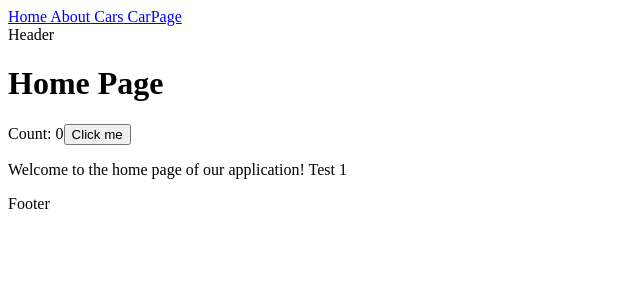
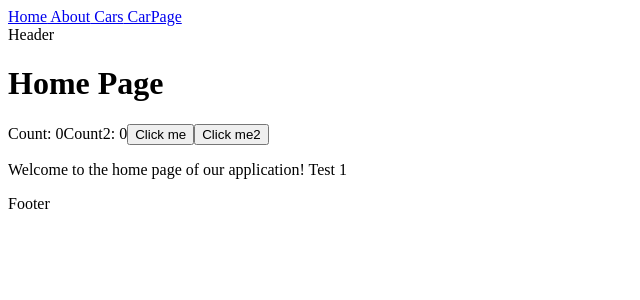
Before and after one commit to Davezu/react, a React (Vite) app: page / in a window 1280 px wide. Shown: the top 300 px of the page, without its empty margins (0-640 px from the left). Built offline with nearby package versions, Linux system fonts and the light colour scheme.

Commit message:
useEffect

```diff
--- a/src/pages/Home.jsx
+++ b/src/pages/Home.jsx
@@ -1,16 +1,28 @@
 import { useOutletContext } from "react-router-dom"
-import { useState } from 'react';
+import { useState, useEffect } from 'react';
 
 const Home = () => {
-  const {test} = useOutletContext()
+  const {test} = useOutletContext();
   const [count, setCount] = useState(0);
-  const increment = () => setCount(count + 1)
+  const [count2, setCount2]= useState(0);
+
+  const increment = () => setCount(count + 1);
+  const increment2 = () => setCount2(count2 + 1);
+
+  useEffect(() => {
+    const timer = setTimeout(() => {
+      console.log(`run once ${count}`);
+    }, 2000)
+    return () => clearTimeout(timer);
+  },[count])
   return (
     <div>
       <h1>Home Page</h1>
       <div>
         Count: {count}
+        Count2: {count2}
         <button onClick={increment}>Click me</button>
+        <button onClick={increment2}>Click me2</button>
       </div>
 
       <p>Welcome to the home page of our application! {test}</p>
```
